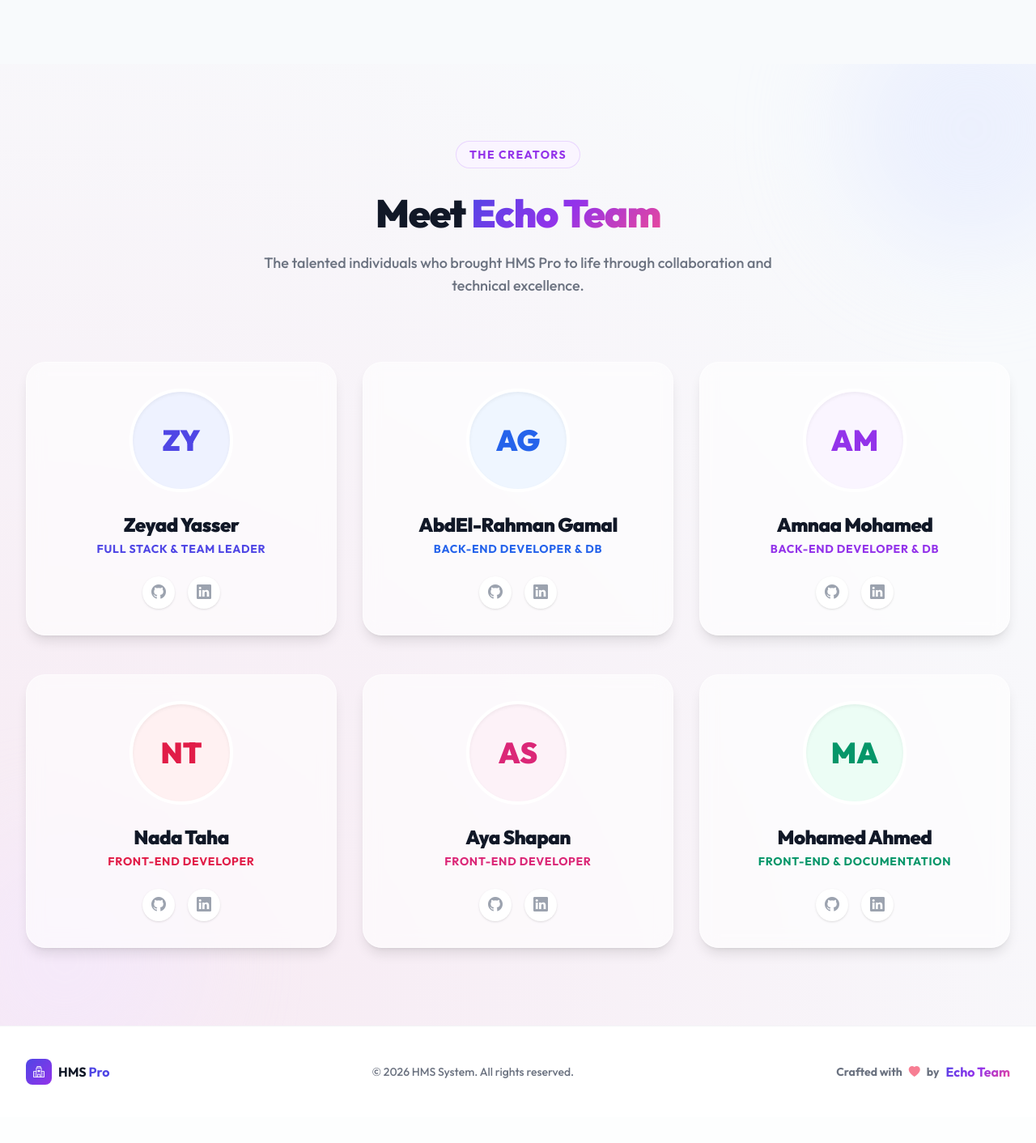
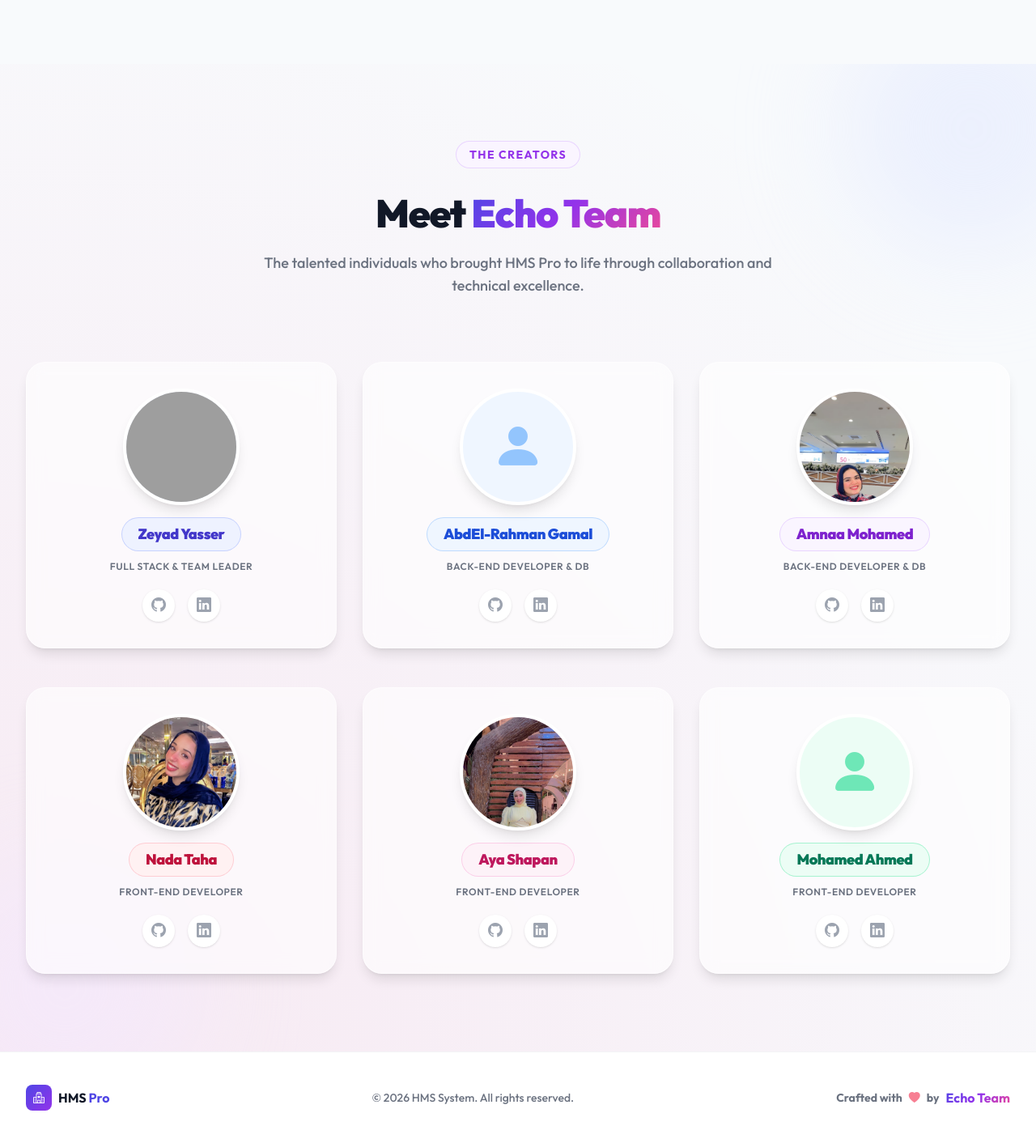
Before and after one commit to ZeyadR5/HMS_Graduation_project, a PHP site: page /echo-team.php in a window 1280 px wide. Shown: the part 2287-3699 px from the top of the page at 81% size. Before the commit the page ends 3627 px from the top, so only its background shows below. Run offline with PHP 8.4, Linux system fonts and the light colour scheme; some libraries are stand-ins or nearby versions; grey boxes are pictures that could not be loaded.

```diff
--- a/echo-team.php
+++ b/echo-team.php
@@ -270,79 +270,99 @@ session_start();
 
                 <!-- Zeyad Yasser -->
                 <div class="team-card rounded-3xl p-8 text-center shadow-lg bg-white/60">
-                    <div class="avatar-container w-32 h-32 mx-auto rounded-full bg-indigo-50 flex items-center justify-center mb-6 text-indigo-600 border-4 border-white shadow-inner">
-                        <span class="font-black text-4xl">ZY</span>
+                    <a href="#" target="_blank" rel="noopener" class="block">
+                        <div class="avatar-container w-36 h-36 mx-auto rounded-full border-4 border-white shadow-lg mb-0 overflow-hidden bg-indigo-50">
+                            <img src="/assets/images/Team/Zeyad.png" alt="Zeyad Yasser" class="w-full h-full object-cover object-top">
+                        </div>
+                    </a>
+                    <div class="mt-4 mb-1 inline-block px-5 py-1.5 rounded-full bg-indigo-50 ring-1 ring-indigo-200">
+                        <h3 class="text-lg font-black text-indigo-700 tracking-tight">Zeyad Yasser</h3>
                     </div>
-                    <h3 class="text-2xl font-black text-gray-900 mb-1 tracking-tight">Zeyad Yasser</h3>
-                    <p class="text-indigo-600 font-bold text-sm uppercase tracking-wider mb-6">Full Stack & Team Leader</p>
+                    <p class="text-gray-500 font-semibold text-xs uppercase tracking-wider mt-2 mb-5">Full Stack & Team Leader</p>
                     <div class="flex justify-center gap-4">
-                        <a href="#" class="w-10 h-10 rounded-full bg-white flex items-center justify-center text-gray-400 hover:text-gray-900 shadow hover:shadow-md transition-all"><i class="bi bi-github text-lg"></i></a>
-                        <a href="#" class="w-10 h-10 rounded-full bg-white flex items-center justify-center text-gray-400 hover:text-blue-600 shadow hover:shadow-md transition-all"><i class="bi bi-linkedin text-lg"></i></a>
+                        <a href="#" target="_blank" class="w-10 h-10 rounded-full bg-white flex items-center justify-center text-gray-400 hover:text-gray-900 shadow hover:shadow-md transition-all"><i class="bi bi-github text-lg"></i></a>
+                        <a href="#" target="_blank" class="w-10 h-10 rounded-full bg-white flex items-center justify-center text-gray-400 hover:text-blue-600 shadow hover:shadow-md transition-all"><i class="bi bi-linkedin text-lg"></i></a>
                     </div>
                 </div>
 
-                <!-- AbdEl-Rahman Gamal -->
+                <!-- AbdEl-Rahman Gamal (no photo yet) -->
                 <div class="team-card rounded-3xl p-8 text-center shadow-lg bg-white/60">
-                    <div class="avatar-container w-32 h-32 mx-auto rounded-full bg-blue-50 flex items-center justify-center mb-6 text-blue-600 border-4 border-white shadow-inner">
-                        <span class="font-black text-4xl">AG</span>
+                    <div class="avatar-container w-36 h-36 mx-auto rounded-full border-4 border-white shadow-lg mb-0 overflow-hidden bg-blue-50 flex items-center justify-center text-blue-300">
+                        <i class="bi bi-person-fill" style="font-size: 4rem;"></i>
                     </div>
-                    <h3 class="text-2xl font-black text-gray-900 mb-1 tracking-tight">AbdEl-Rahman Gamal</h3>
-                    <p class="text-blue-600 font-bold text-sm uppercase tracking-wider mb-6">Back-End Developer & DB</p>
+                    <div class="mt-4 mb-1 inline-block px-5 py-1.5 rounded-full bg-blue-50 ring-1 ring-blue-200">
+                        <h3 class="text-lg font-black text-blue-700 tracking-tight">AbdEl-Rahman Gamal</h3>
+                    </div>
+                    <p class="text-gray-500 font-semibold text-xs uppercase tracking-wider mt-2 mb-5">Back-End Developer & DB</p>
                     <div class="flex justify-center gap-4">
-                        <a href="#" class="w-10 h-10 rounded-full bg-white flex items-center justify-center text-gray-400 hover:text-gray-900 shadow hover:shadow-md transition-all"><i class="bi bi-github text-lg"></i></a>
-                        <a href="#" class="w-10 h-10 rounded-full bg-white flex items-center justify-center text-gray-400 hover:text-blue-600 shadow hover:shadow-md transition-all"><i class="bi bi-linkedin text-lg"></i></a>
+                        <a href="#" target="_blank" class="w-10 h-10 rounded-full bg-white flex items-center justify-center text-gray-400 hover:text-gray-900 shadow hover:shadow-md transition-all"><i class="bi bi-github text-lg"></i></a>
+                        <a href="#" target="_blank" class="w-10 h-10 rounded-full bg-white flex items-center justify-center text-gray-400 hover:text-blue-600 shadow hover:shadow-md transition-all"><i class="bi bi-linkedin text-lg"></i></a>
                     </div>
                 </div>
 
                 <!-- Amnaa Mohamed -->
                 <div class="team-card rounded-3xl p-8 text-center shadow-lg bg-white/60">
-                    <div class="avatar-container w-32 h-32 mx-auto rounded-full bg-purple-50 flex items-center justify-center mb-6 text-purple-600 border-4 border-white shadow-inner">
-                        <span class="font-black text-4xl">AM</span>
+                    <a href="#" target="_blank" rel="noopener" class="block">
+                        <div class="avatar-container w-36 h-36 mx-auto rounded-full border-4 border-white shadow-lg mb-0 overflow-hidden bg-purple-50">
+                            <img src="/assets/images/Team/Amnaa.jpeg" alt="Amnaa Mohamed" class="w-full h-full object-cover object-top">
+                        </div>
+                    </a>
+                    <div class="mt-4 mb-1 inline-block px-5 py-1.5 rounded-full bg-purple-50 ring-1 ring-purple-200">
+                        <h3 class="text-lg font-black text-purple-700 tracking-tight">Amnaa Mohamed</h3>
                     </div>
-                    <h3 class="text-2xl font-black text-gray-900 mb-1 tracking-tight">Amnaa Mohamed</h3>
-                    <p class="text-purple-600 font-bold text-sm uppercase tracking-wider mb-6">Back-End Developer & DB</p>
+                    <p class="text-gray-500 font-semibold text-xs uppercase tracking-wider mt-2 mb-5">Back-End Developer & DB</p>
                     <div class="flex justify-center gap-4">
-                        <a href="#" class="w-10 h-10 rounded-full bg-white flex items-center justify-center text-gray-400 hover:text-gray-900 shadow hover:shadow-md transition-all"><i class="bi bi-github text-lg"></i></a>
-                        <a href="#" class="w-10 h-10 rounded-full bg-white flex items-center justify-center text-gray-400 hover:text-blue-600 shadow hover:shadow-md transition-all"><i class="bi bi-linkedin text-lg"></i></a>
+                        <a href="#" target="_blank" class="w-10 h-10 rounded-full bg-white flex items-center justify-center text-gray-400 hover:text-gray-900 shadow hover:shadow-md transition-all"><i class="bi bi-github text-lg"></i></a>
+                        <a href="#" target="_blank" class="w-10 h-10 rounded-full bg-white flex items-center justify-center text-gray-400 hover:text-blue-600 shadow hover:shadow-md transition-all"><i class="bi bi-linkedin text-lg"></i></a>
                     </div>
                 </div>
 
                 <!-- Nada Taha -->
                 <div class="team-card rounded-3xl p-8 text-center shadow-lg bg-white/60">
-                    <div class="avatar-container w-32 h-32 mx-auto rounded-full bg-rose-50 flex items-center justify-center mb-6 text-rose-600 border-4 border-white shadow-inner">
-                        <span class="font-black text-4xl">NT</span>
+                    <a href="#" target="_blank" rel="noopener" class="block">
+                        <div class="avatar-container w-36 h-36 mx-auto rounded-full border-4 border-white shadow-lg mb-0 overflow-hidden bg-rose-50">
+                            <img src="/assets/images/Team/Nada.jpeg" alt="Nada Taha" class="w-full h-full object-cover object-top">
+                        </div>
+                    </a>
+                    <div class="mt-4 mb-1 inline-block px-5 py-1.5 rounded-full bg-rose-50 ring-1 ring-rose-200">
+                        <h3 class="text-lg font-black text-rose-700 tracking-tight">Nada Taha</h3>
                     </div>
-                    <h3 class="text-2xl font-black text-gray-900 mb-1 tracking-tight">Nada Taha</h3>
-                    <p class="text-rose-600 font-bold text-sm uppercase tracking-wider mb-6">Front-End Developer</p>
+                    <p class="text-gray-500 font-semibold text-xs uppercase tracking-wider mt-2 mb-5">Front-End Developer</p>
                     <div class="flex justify-center gap-4">
-                        <a href="#" class="w-10 h-10 rounded-full bg-white flex items-center justify-center text-gray-400 hover:text-gray-900 shadow hover:shadow-md transition-all"><i class="bi bi-github text-lg"></i></a>
-                        <a href="#" class="w-10 h-10 rounded-full bg-white flex items-center justify-center text-gray-400 hover:text-blue-600 shadow hover:shadow-md transition-all"><i class="bi bi-linkedin text-lg"></i></a>
+                        <a href="#" target="_blank" class="w-10 h-10 rounded-full bg-white flex items-center justify-center text-gray-400 hover:text-gray-900 shadow hover:shadow-md transition-all"><i class="bi bi-github text-lg"></i></a>
+                        <a href="#" target="_blank" class="w-10 h-10 rounded-full bg-white flex items-center justify-center text-gray-400 hover:text-blue-600 shadow hover:shadow-md transition-all"><i class="bi bi-linkedin text-lg"></i></a>
                     </div>
                 </div>
 
                 <!-- Aya Shapan -->
                 <div class="team-card rounded-3xl p-8 text-center shadow-lg bg-white/60">
-                    <div class="avatar-container w-32 h-32 mx-auto rounded-full bg-pink-50 flex items-center justify-center mb-6 text-pink-600 border-4 border-white shadow-inner">
-                        <span class="font-black text-4xl">AS</span>
+                    <a href="#" target="_blank" rel="noopener" class="block">
+                        <div class="avatar-container w-36 h-36 mx-auto rounded-full border-4 border-white shadow-lg mb-0 overflow-hidden bg-pink-50">
+                            <img src="/assets/images/Team/Aya.jpeg" alt="Aya Shapan" class="w-full h-full object-cover object-top">
+                        </div>
+                    </a>
+                    <div class="mt-4 mb-1 inline-block px-5 py-1.5 rounded-full bg-pink-50 ring-1 ring-pink-200">
+                        <h3 class="text-lg font-black text-pink-700 tracking-tight">Aya Shapan</h3>
                     </div>
-                    <h3 class="text-2xl font-black text-gray-900 mb-1 tracking-tight">Aya Shapan</h3>
-                    <p class="text-pink-600 font-bold text-sm uppercase tracking-wider mb-6">Front-End Developer</p>
+                    <p class="text-gray-500 font-semibold text-xs uppercase tracking-wider mt-2 mb-5">Front-End Developer</p>
                     <div class="flex justify-center gap-4">
-                        <a href="#" class="w-10 h-10 rounded-full bg-white flex items-center justify-center text-gray-400 hover:text-gray-900 shadow hover:shadow-md transition-all"><i class="bi bi-github text-lg"></i></a>
-                        <a href="#" class="w-10 h-10 rounded-full bg-white flex items-center justify-center text-gray-400 hover:text-blue-600 shadow hover:shadow-md transition-all"><i class="bi bi-linkedin text-lg"></i></a>
+                        <a href="#" target="_blank" class="w-10 h-10 rounded-full bg-white flex items-center justify-center text-gray-400 hover:text-gray-900 shadow hover:shadow-md transition-all"><i class="bi bi-github text-lg"></i></a>
+                        <a href="#" target="_blank" class="w-10 h-10 rounded-full bg-white flex items-center justify-center text-gray-400 hover:text-blue-600 shadow hover:shadow-md transition-all"><i class="bi bi-linkedin text-lg"></i></a>
                     </div>
                 </div>
 
-                <!-- Mohamed Ahmed -->
+                <!-- Mohamed Ahmed (no photo yet) -->
                 <div class="team-card rounded-3xl p-8 text-center shadow-lg bg-white/60">
-                    <div class="avatar-container w-32 h-32 mx-auto rounded-full bg-emerald-50 flex items-center justify-center mb-6 text-emerald-600 border-4 border-white shadow-inner">
-                        <span class="font-black text-4xl">MA</span>
+                    <div class="avatar-container w-36 h-36 mx-auto rounded-full border-4 border-white shadow-lg mb-0 overflow-hidden bg-emerald-50 flex items-center justify-center text-emerald-300">
+                        <i class="bi bi-person-fill" style="font-size: 4rem;"></i>
                     </div>
-                    <h3 class="text-2xl font-black text-gray-900 mb-1 tracking-tight">Mohamed Ahmed</h3>
-                    <p class="text-emerald-600 font-bold text-sm uppercase tracking-wider mb-6">Front-End & Documentation</p>
+                    <div class="mt-4 mb-1 inline-block px-5 py-1.5 rounded-full bg-emerald-50 ring-1 ring-emerald-200">
+                        <h3 class="text-lg font-black text-emerald-700 tracking-tight">Mohamed Ahmed</h3>
+                    </div>
+                    <p class="text-gray-500 font-semibold text-xs uppercase tracking-wider mt-2 mb-5">Front-End Developer</p>
                     <div class="flex justify-center gap-4">
-                        <a href="#" class="w-10 h-10 rounded-full bg-white flex items-center justify-center text-gray-400 hover:text-gray-900 shadow hover:shadow-md transition-all"><i class="bi bi-github text-lg"></i></a>
-                        <a href="#" class="w-10 h-10 rounded-full bg-white flex items-center justify-center text-gray-400 hover:text-blue-600 shadow hover:shadow-md transition-all"><i class="bi bi-linkedin text-lg"></i></a>
+                        <a href="#" target="_blank" class="w-10 h-10 rounded-full bg-white flex items-center justify-center text-gray-400 hover:text-gray-900 shadow hover:shadow-md transition-all"><i class="bi bi-github text-lg"></i></a>
+                        <a href="#" target="_blank" class="w-10 h-10 rounded-full bg-white flex items-center justify-center text-gray-400 hover:text-blue-600 shadow hover:shadow-md transition-all"><i class="bi bi-linkedin text-lg"></i></a>
                     </div>
                 </div>
 
```
Also changed, not shown: assets/images/Team/Amnaa.jpeg (added), assets/images/Team/Aya.jpeg (added), assets/images/Team/Nada.jpeg (added), 1 other file.
